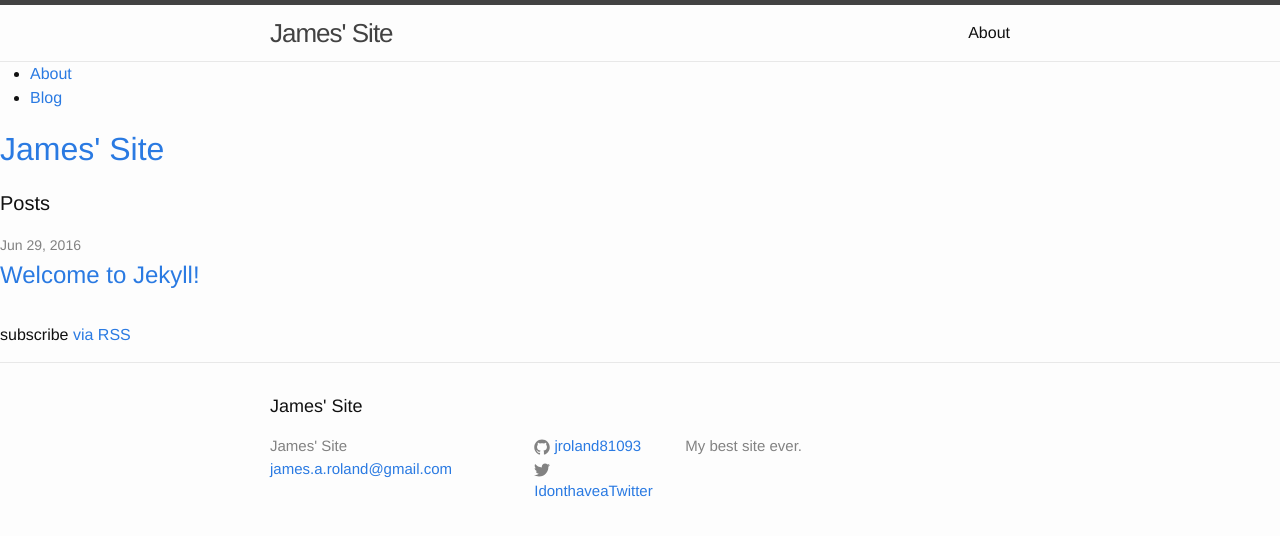
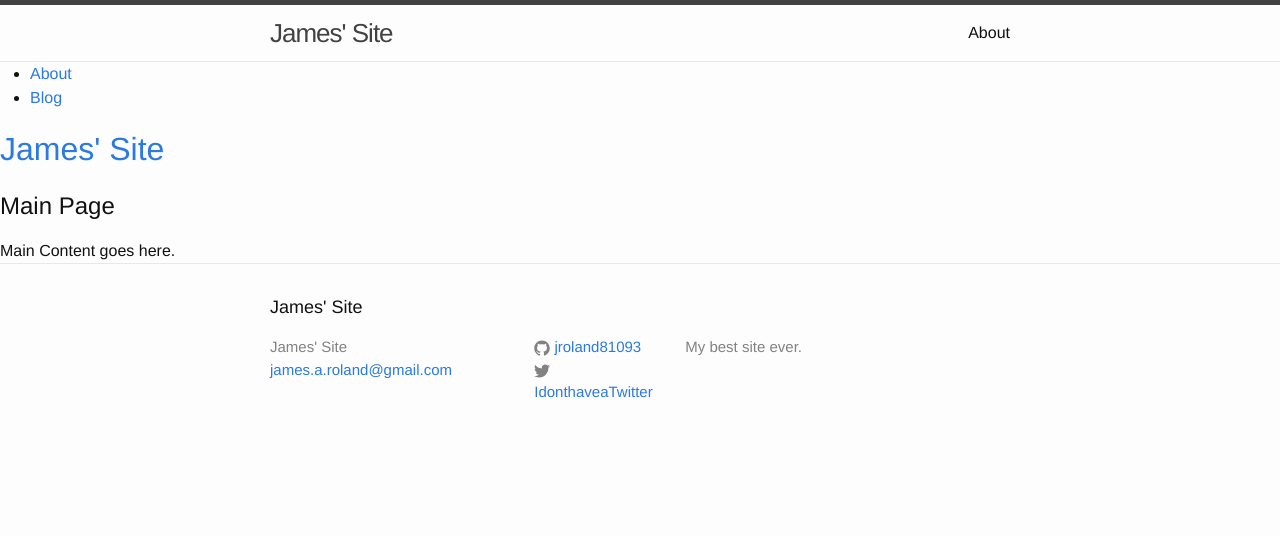
Before and after one commit to james-a-roland/jroland81093.github.io, a Jekyll site: the page built from index.html, in a window 1280 px wide. Shown: the top 536 px of the page. Built offline with Jekyll 4.4.1, drawn with Linux system fonts in a browser that asks for light colours.

Commit message:
Modified index.html

```diff
--- a/index.html
+++ b/index.html
@@ -2,22 +2,5 @@
 layout: default
 ---
 
-<div class="home">
-
-  <h1 class="page-heading">Posts</h1>
-
-  <ul class="post-list">
-    {% for post in site.posts %}
-      <li>
-        <span class="post-meta">{{ post.date | date: "%b %-d, %Y" }}</span>
-
-        <h2>
-          <a class="post-link" href="{{ post.url | prepend: site.baseurl }}">{{ post.title }}</a>
-        </h2>
-      </li>
-    {% endfor %}
-  </ul>
-
-  <p class="rss-subscribe">subscribe <a href="{{ "/feed.xml" | prepend: site.baseurl }}">via RSS</a></p>
-
-</div>
+<h2>Main Page</h2>
+Main Content goes here.
```
